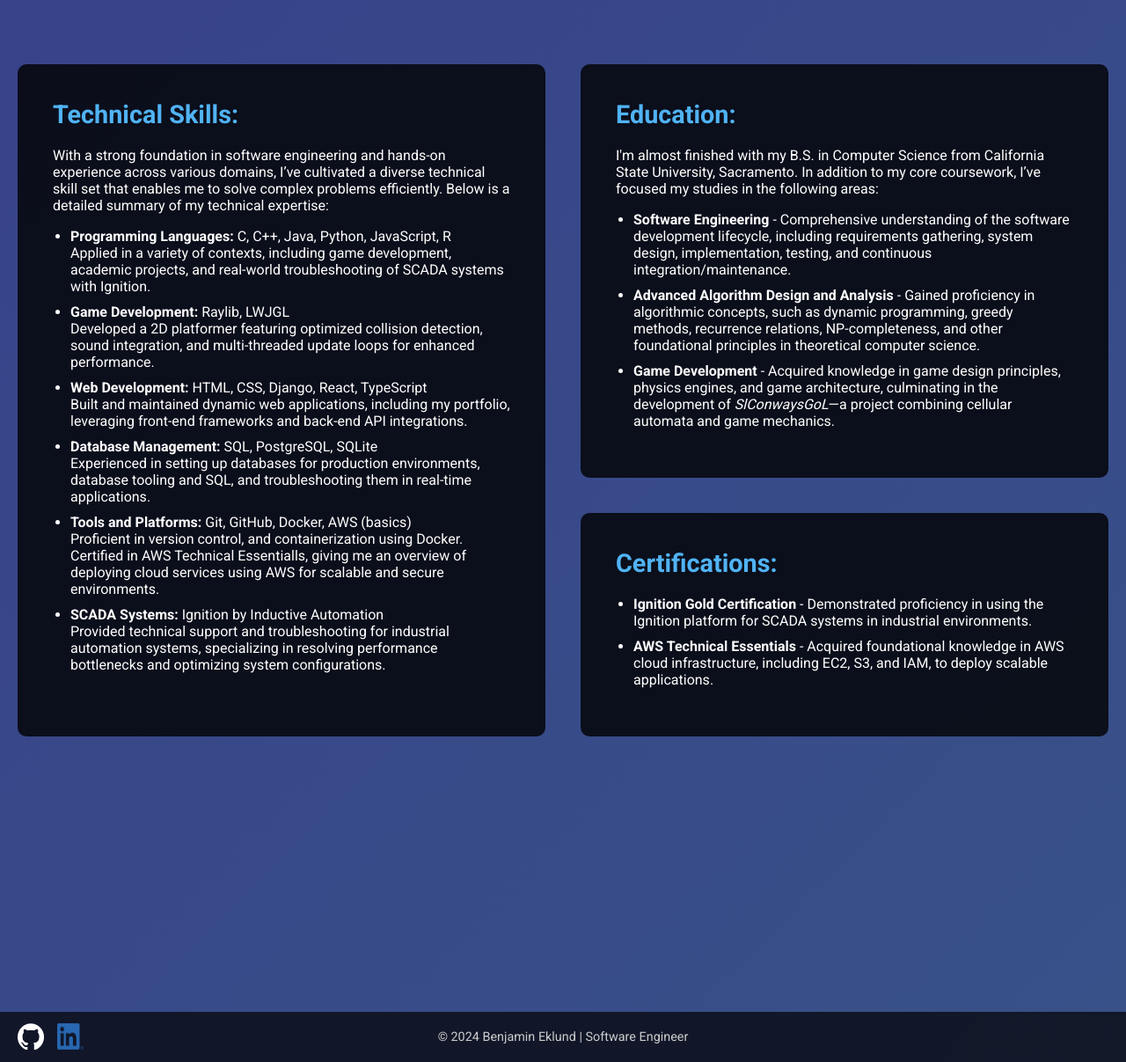
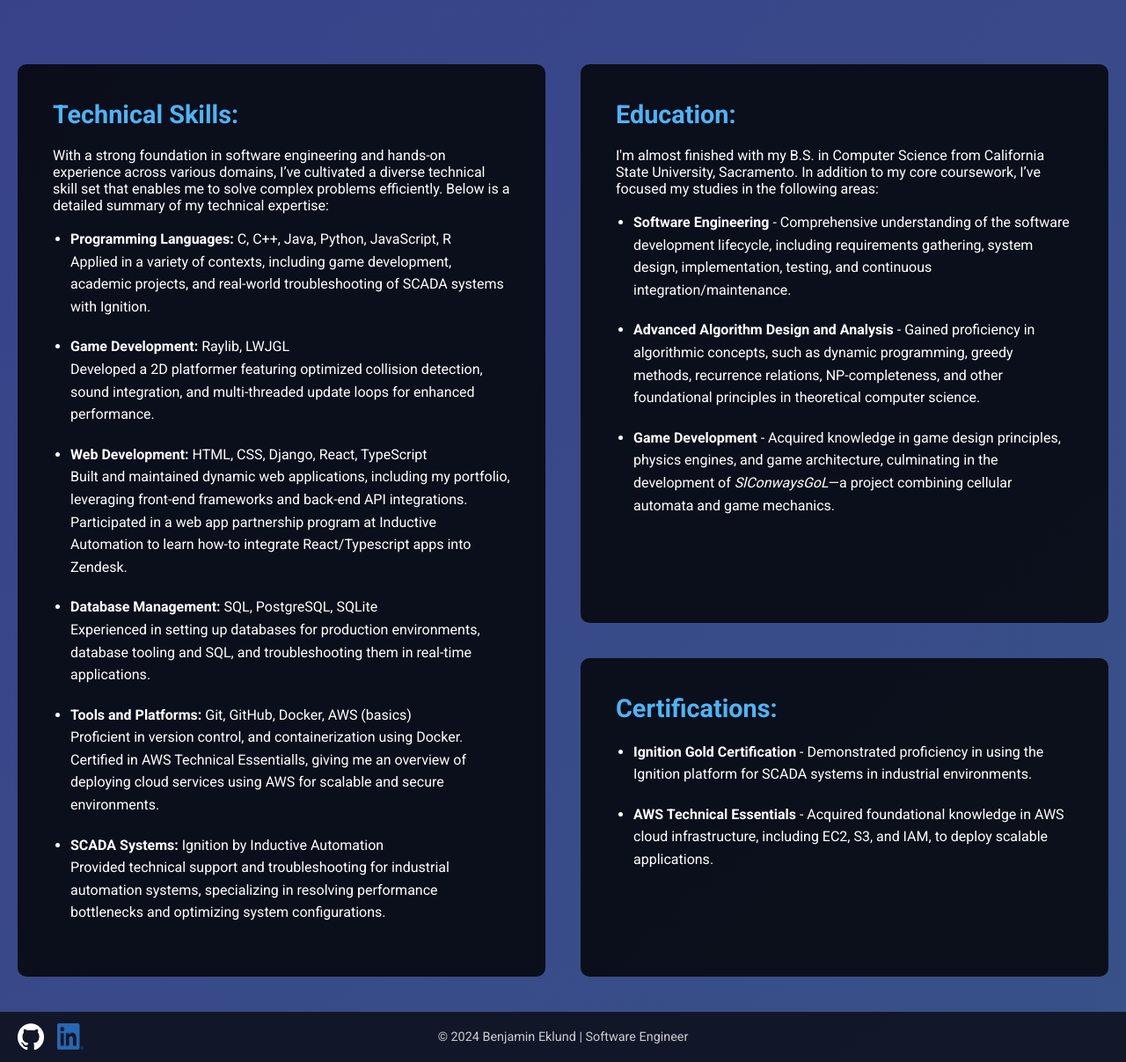
Before and after one commit to BenEklundCS/portfolio-site, a Django app: template portfolio_site/templates/skills.html in a window 1280 px wide. Shown: the part 77-1284 px from the top of the page at 88% size. Run offline with Django 3.2, Linux system fonts and the light colour scheme; the template is opened without the code that fills it, so the values that code supplies are empty.

Commit message:
spacing skills

```diff
--- a/portfolio_site/static/css/skills.css
+++ b/portfolio_site/static/css/skills.css
@@ -46,11 +46,13 @@
     margin-bottom:15px
 }
 
-.skills-card li,.education-card li,.certifications-card li {
-    font-size:1rem;
-    margin-bottom:10px;
-    padding-left:0
+.skills-card li, .education-card li, .certifications-card li {
+    font-size: 1rem;
+    margin-bottom: 20px; /* Increased space between bullets */
+    padding-left: 0;
+    line-height: 1.6; /* Increased line height for more readability */
 }
+
 
 .skills-card:hover,.certifications-card:hover,.education-card:hover {
     transform:translateY(-5px);
--- a/portfolio_site/templates/skills.html
+++ b/portfolio_site/templates/skills.html
@@ -21,7 +21,7 @@
 
             <li><strong>Game Development:</strong> Raylib, LWJGL<br> Developed a 2D platformer featuring optimized collision detection, sound integration, and multi-threaded update loops for enhanced performance.</li>
 
-            <li><strong>Web Development:</strong> HTML, CSS, Django, React, TypeScript<br> Built and maintained dynamic web applications, including my portfolio, leveraging front-end frameworks and back-end API integrations.</li>
+            <li><strong>Web Development:</strong> HTML, CSS, Django, React, TypeScript<br> Built and maintained dynamic web applications, including my portfolio, leveraging front-end frameworks and back-end API integrations. Participated in a web app partnership program at Inductive Automation to learn how-to integrate React/Typescript apps into Zendesk.</li>
 
             <li><strong>Database Management:</strong> SQL, PostgreSQL, SQLite<br> Experienced in setting up databases for production environments, database tooling and SQL, and troubleshooting them in real-time applications.</li>
 
```
